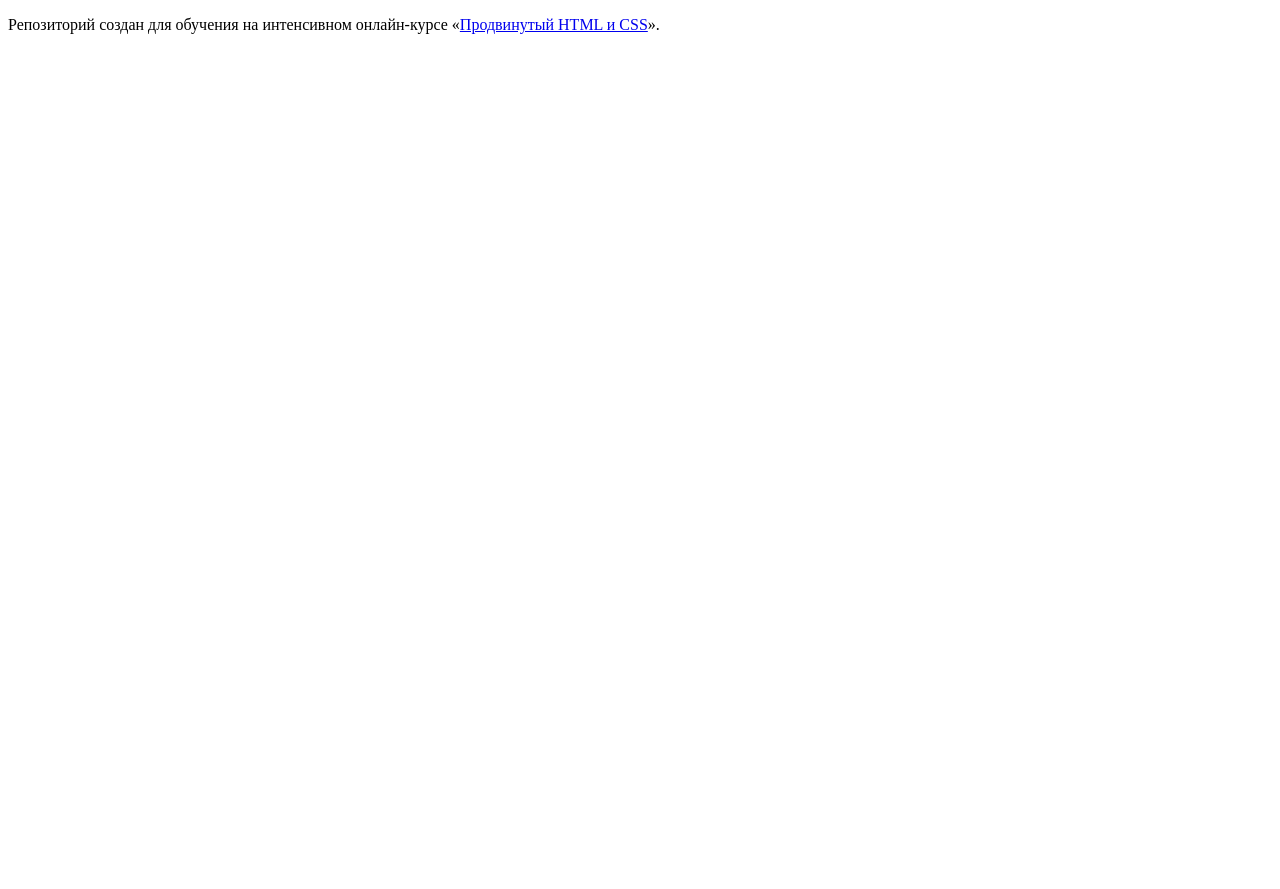
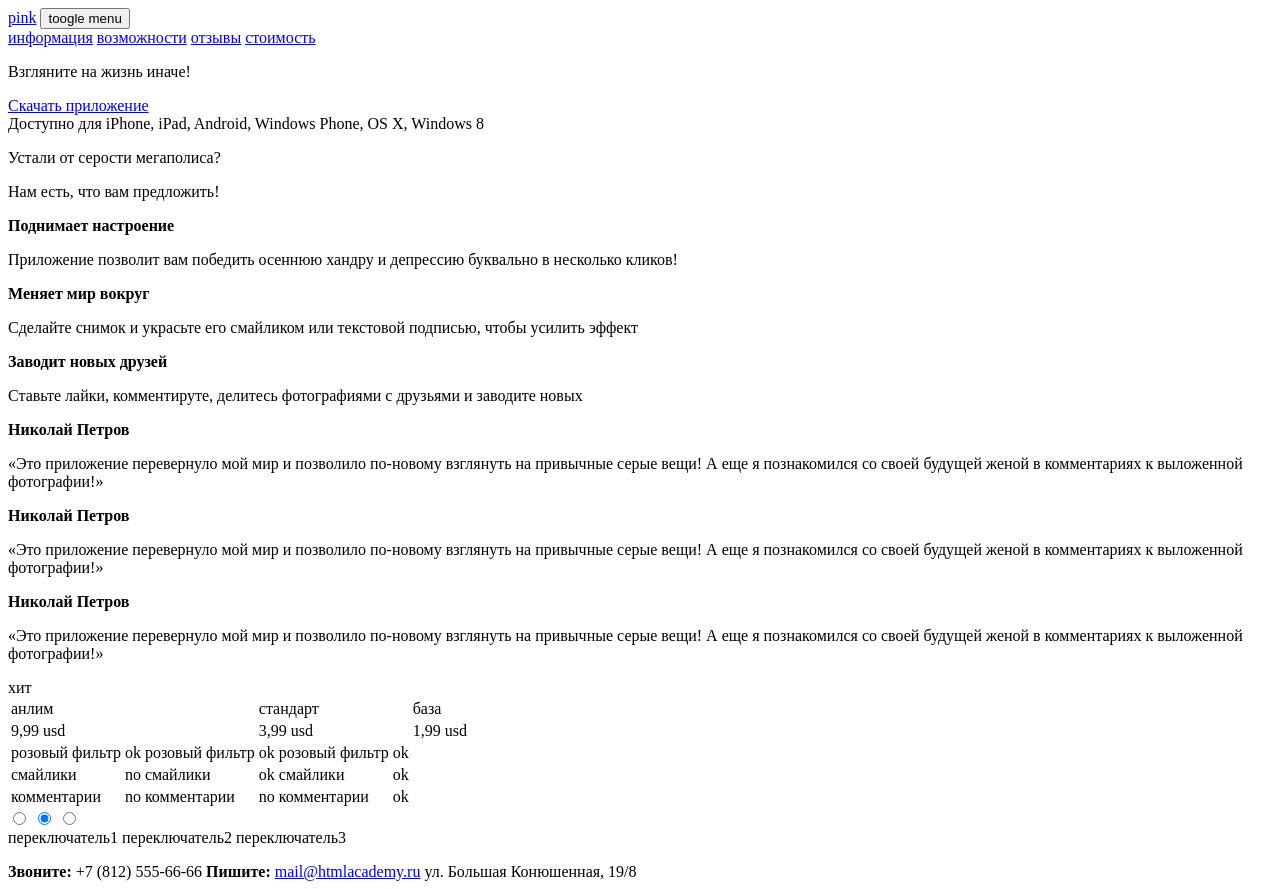
Before and after one commit to Johnyvan333/131001-pink, a website: page index.html in a window 1280 px wide. Before the commit the page ends 800 px from the top, so only its background shows below. Drawn offline with Linux system fonts and the light colour scheme.

Commit message:
Сделал разметку index.html

```diff
--- a/index.html
+++ b/index.html
@@ -1,12 +1,128 @@
 <!DOCTYPE html>
 <html lang="ru">
-  <head>
-    <meta charset="utf-8">
-    <title>HTML Academy: Пинк</title>
-  </head>
-  <body>
-
-    <p>Репозиторий создан для обучения на интенсивном онлайн‑курсе «<a href="https://htmlacademy.ru/intensive/adaptive">Продвинутый HTML и CSS</a>».</p>
-
-  </body>
+<head>
+  <meta charset="UTF-8">
+  <title>pink</title>
+</head>
+<body>
+  <header class="index-header">
+    <div class="top-panel">
+      <a href="index.html" class="top-panel__logo">pink</a>
+      <button class="main-menu-toogle">
+        <span class="main-menu-toogle__icon">toogle menu</span>
+      </button>
+      <nav class="main-menu main-menu--hidden">
+        <a class="main-menu__item "href="#">информация</a>
+        <a class="main-menu__item "href="#">возможности</a>
+        <a class="main-menu__item "href="#">отзывы</a>
+        <a class="main-menu__item "href="#">стоимость</a>
+      </nav>
+    </div>
+    <p>Взгляните на жизнь иначе!</p>
+  </header>
+  <div class="downloads">
+    <a href="#" class="download-btn">Скачать приложение</a>
+    <div class="downloads__os-choice">
+      <a href="#" class="downloads__ios"></a>
+      <a href="#" class="downloads__android"></a>
+      <a href="#" class="downloads__windows"></a>
+    </div>
+    <div class="downloads__text">Доступно для iPhone, iPad, Android, Windows Phone, OS X, Windows 8</div>
+  </div>
+  <div class="promo-block">
+    <div class="promo-block__header">
+      <p>Устали от серости мегаполиса?</p>
+      <p>Нам есть, что вам предложить!</p>
+    </div>
+    <div class="promo-block__description">
+      <b class="promo-block__thesis-header">Поднимает настроение</b>
+      <p class="promo-block__thesis-info">Приложение позволит вам победить осеннюю хандру и депрессию буквально в несколько кликов!</p>
+      <b class="promo-block__thesis-header">Меняет мир вокруг</b>
+      <p class="promo-block__thesis-info">Сделайте снимок и украсьте его смайликом или текстовой подписью, чтобы усилить эффект</p>
+      <b class="promo-block__thesis-header">Заводит новых друзей</b>
+      <p class="promo-block__thesis-info">Ставьте лайки, комментируте, делитесь фотографиями с друзьями и заводите новых</p>
+    </div>
+  </div>
+  <div class="reviews">
+    <div class="reviews__item">
+      <b class="reviews__author-name">Николай Петров</b>
+      <p class="reviews__content">&laquo;Это приложение перевернуло мой мир и позволило по-новому взглянуть на привычные серые вещи! А еще я познакомился со своей будущей женой в комментариях к выложенной фотографии!&raquo;</p>
+      <b class="reviews__author-name">Николай Петров</b>
+      <p class="reviews__content">&laquo;Это приложение перевернуло мой мир и позволило по-новому взглянуть на привычные серые вещи! А еще я познакомился со своей будущей женой в комментариях к выложенной фотографии!&raquo;</p>
+      <b class="reviews__author-name">Николай Петров</b>
+      <p class="reviews__content">&laquo;Это приложение перевернуло мой мир и позволило по-новому взглянуть на привычные серые вещи! А еще я познакомился со своей будущей женой в комментариях к выложенной фотографии!&raquo;</p>
+    </div>
+  </div>
+  <div class="prices">
+    <div class="prices__popular-icon">хит</div>
+    <table class="prices__table">
+      <thead>
+        <tr>
+          <td colspan="2">анлим</td>
+          <td></td>
+          <td colspan="2">стандарт</td>
+          <td></td>
+          <td colspan="2">база</td>
+          <td></td>
+        </tr>
+        <tr>
+          <td colspan="2">9,99 usd</td>
+          <td></td>
+          <td colspan="2">3,99 usd</td>
+          <td></td>
+          <td colspan="2">1,99 usd</td>
+          <td></td>
+        </tr>
+      </thead>
+      <tr>
+        <td>розовый фильтр</td>
+        <td>ok</td>
+        <td>розовый фильтр</td>
+        <td>ok</td>
+        <td>розовый фильтр</td>
+        <td>ok</td>
+      </tr>
+      <tr>
+        <td>смайлики</td>
+        <td>no</td>
+        <td>смайлики</td>
+        <td>ok</td>
+        <td>смайлики</td>
+        <td>ok</td>
+      </tr>
+      <tr>
+        <td>комментарии</td>
+        <td>no</td>
+        <td>комментарии</td>
+        <td>no</td>
+        <td>комментарии</td>
+        <td>ok</td>
+      </tr>
+    </table>
+    <div class="prices__switches-content">
+      <input type="radio" name="price-switch" id="price1">
+      <input type="radio" name="price-switch" id="price2" checked>
+      <input type="radio" name="price-switch" id="price3">
+      <div class="prices__switches">
+        <label for="price1">переключатель1</label>
+        <label for="price2">переключатель2</label>
+        <label for="price3">переключатель3</label>
+      </div>
+    </div>
+  </div>
+  <footer class="index-footer">
+    <div class="contacts">
+      <p class="contacts__header"></p>
+      <b class="contacts__item-header">Звоните:</b>
+      <span class="contacts__item">+7 (812) 555-66-66</span>
+      <b class="contacts__item-header">Пишите:</b>
+      <span class="contacts__item">
+        <a href="mailto:mail@htmlacademy.ru" class="contacts__email">mail@htmlacademy.ru</a>
+      </span>
+      <b class="contacts__item-header"></b>
+      <span class="contacts__item">ул. Большая Конюшенная, 19/8</span>
+    </div>
+    <div class="index-footer__map"></div>
+  </footer>
+</body>
 </html>
```
